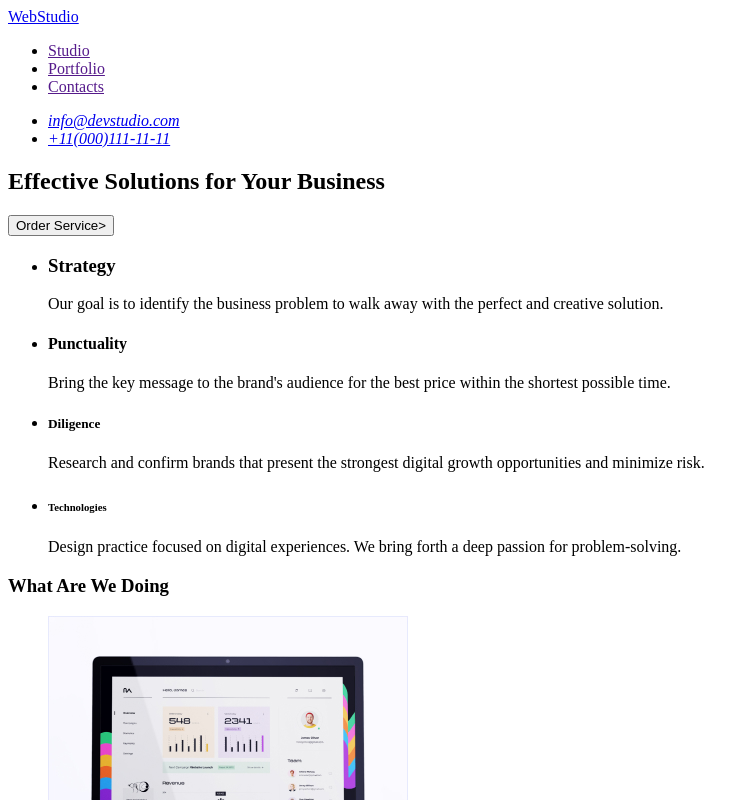
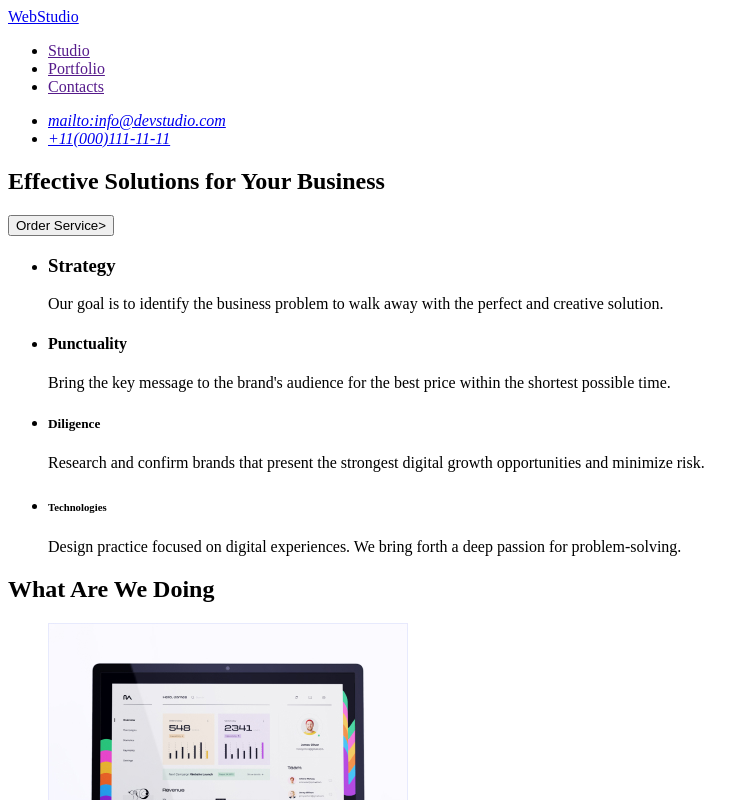
Before and after one commit to YuliyaViolin/goit-markup-hw-01, a plain HTML site: page index.html in a window 1280 px wide. Shown: the top 800 px of the page, without its empty margins (0-754 px from the left). Drawn offline with Linux system fonts and the light colour scheme.

Commit message:
change file 2
Changed tag main section 4

```diff
--- a/index.html
+++ b/index.html
@@ -19,7 +19,7 @@
         </nav>
         <address>
             <ul>
-                <li><a href="mailto:info@devstudio.com">info@devstudio.com</a></li>
+                <li><a href="mailto:info@devstudio.com">mailto:info@devstudio.com</a></li>
                 <li><a href="tel:+110001111111">+11(000)111-11-11</a></li>
             </ul>
         </address>
@@ -54,7 +54,7 @@
             </section>
 
         <section>
-            <h3>What Are We Doing</h3>
+            <h2>What Are We Doing</h2>
             <ul>
                 <li><img src="./images/computer.jpg" alt="computer" width="360"></li>
                 <li><img src="./images/phone-screan.jpg" alt="phone-screan" width="360"></li>
@@ -64,7 +64,7 @@
         </section>
 
         <section>
-            <h4>Our Team</h4>
+            <h2>Our Team</h2>
             <ul>
                 <li><img src="./images/mark-guerrero.jpg" alt="Mark Guerrero" width="264" height="260">
                 <h3>Mark Guerrero</h3>
```
